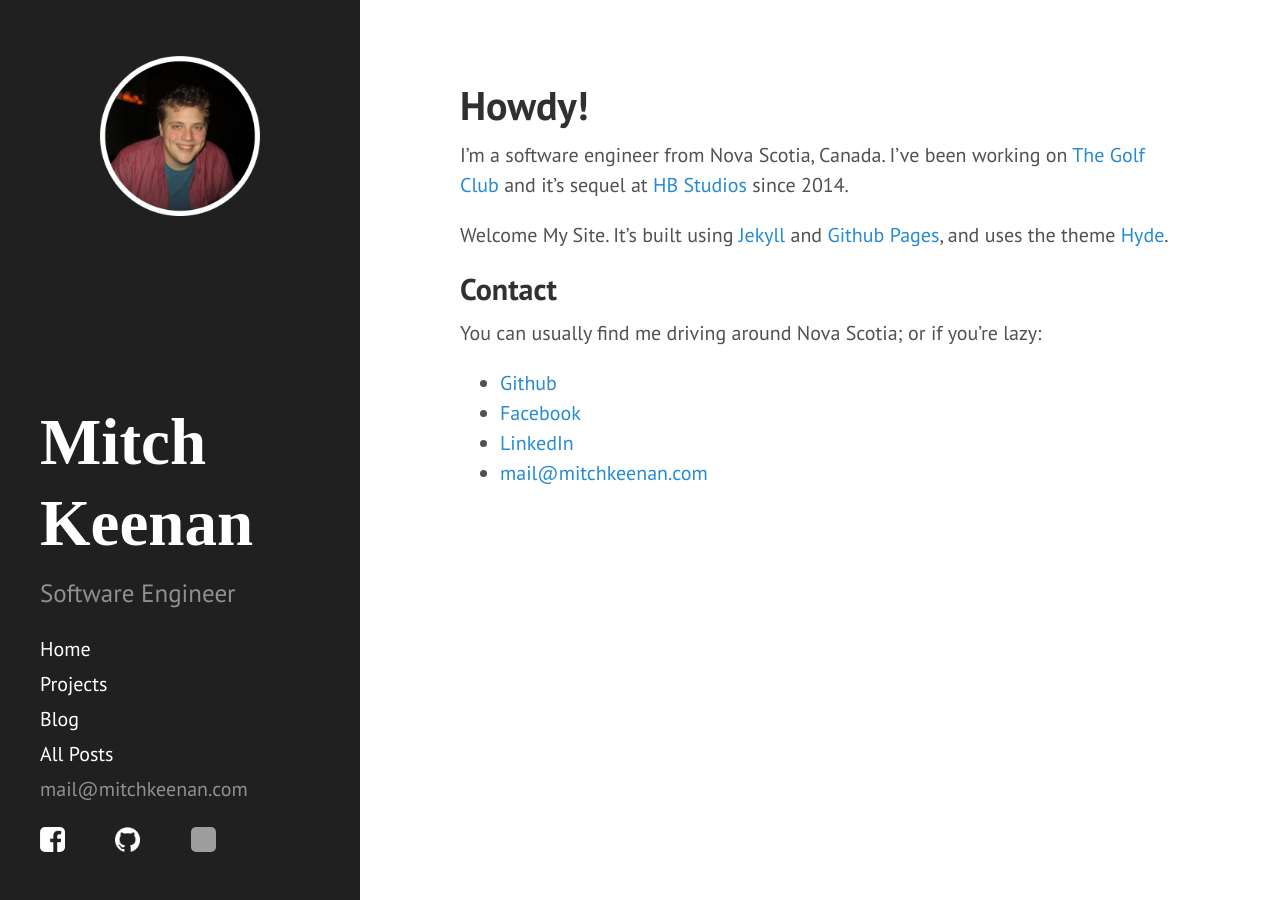
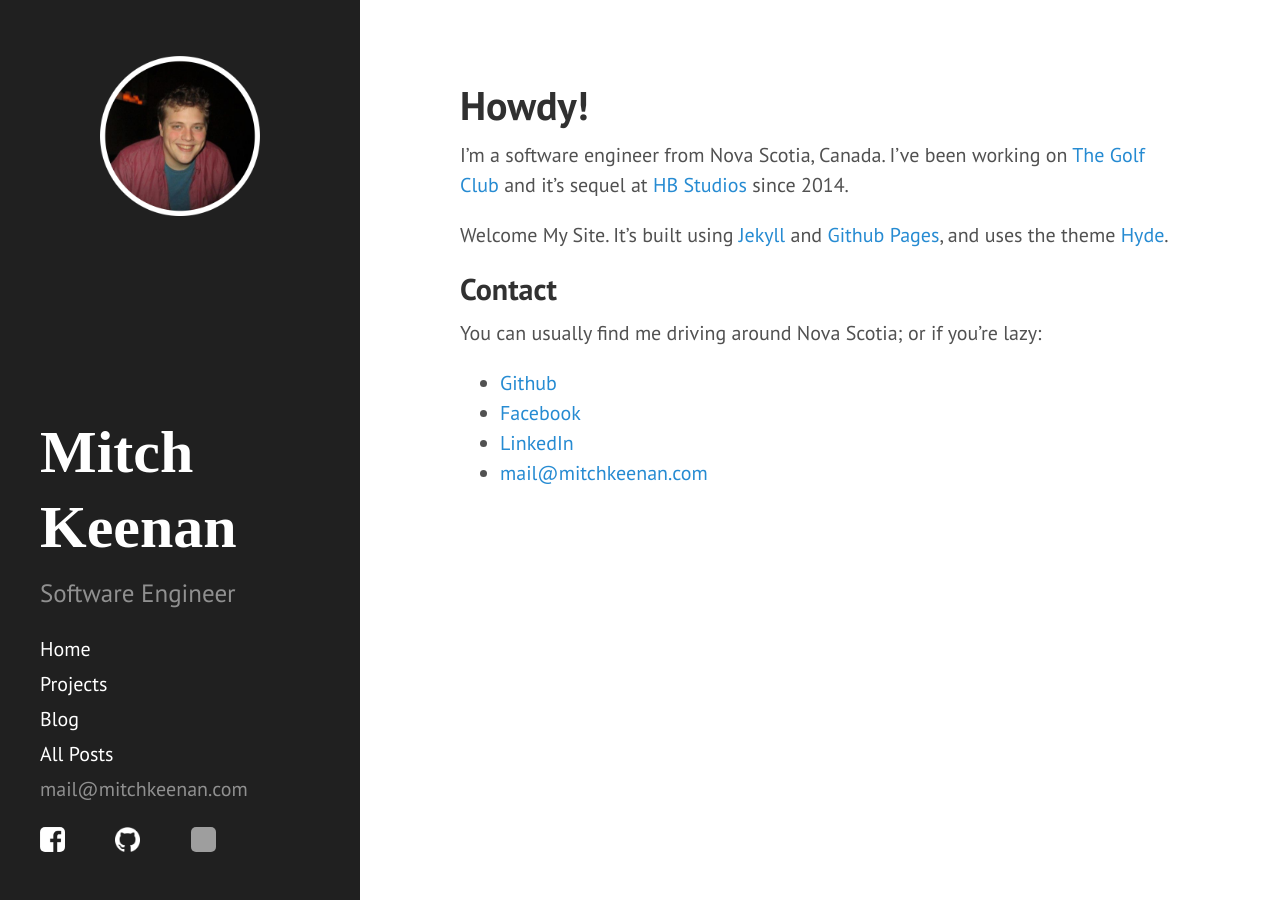
Before and after one commit to mitch-keenan/konamacona.github.io, a Jekyll site: the page built from index.md, in a window 1280 px wide. Built offline with Jekyll 4.4.1, drawn with Linux system fonts in a browser that asks for light colours; some web fonts are replaced; grey boxes are pictures that could not be loaded.

Commit message:
More sidebar tweaks

```diff
--- a/public/css/custom.css
+++ b/public/css/custom.css
@@ -5,9 +5,14 @@
   font-family: 'Antic Slab', serif;
   font-size: 2rem;
 }
-@media (min-width: 48em) {
+@media (max-height: 730px) and (min-width: 48em) {
   .sidebar-about h1 {
-    font-size: 3.25rem;
+    font-size: 2.25rem;
+  }
+}
+@media (min-height: 730px) and (min-width: 48em) {
+  .sidebar-about h1 {
+    font-size: 3rem;
   }
 }
 
@@ -15,7 +20,7 @@
 .sidebar {
   padding: 1rem;
 }
-@media (min-width: 48em) {
+@media (min-height: 730px) and (min-width: 48em) {
   .sidebar {
     padding: 2rem 1rem;
   }
@@ -58,12 +63,12 @@
   max-width: 40%;
   margin: 5% auto;
 }
-@media (max-height: 730px) and (min-width: 48em) {
+@media (max-height: 550px) and (min-width: 48em) {
   #logo {
     display: none;
   }
 }
-@media (min-width: 48em) {
+@media (min-height: 730px) and (min-width: 48em) {
   #logo {
     max-width: 50%;
     margin: 5% auto;
```
